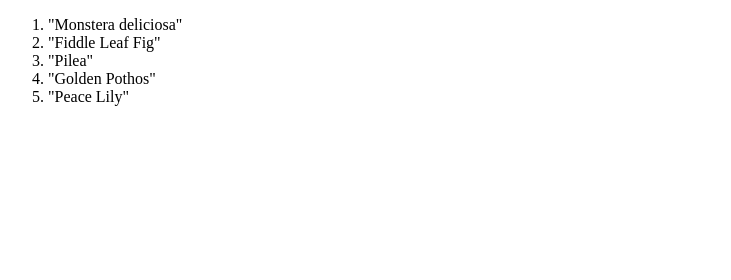
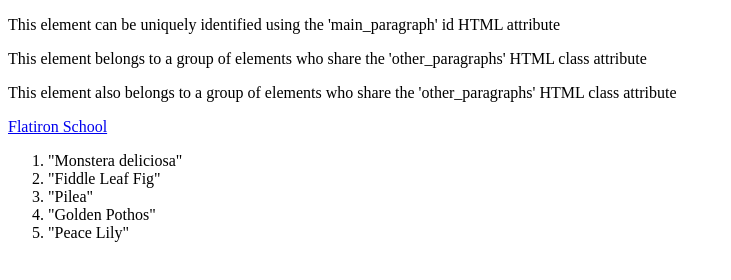
Before and after one commit to 4512yasir/firstweb, a plain HTML site: page index.html in a window 1280 px wide. Shown: the whole page, without its empty margins (0-731 px from the left). Drawn offline with Linux system fonts and the light colour scheme.

Commit message:
added HTML Tag Attributes

```diff
--- a/index.html
+++ b/index.html
@@ -4,9 +4,16 @@
     <meta charset="UTF-8">
     <meta name="viewport" content="width=device-width, initial-scale=1.0">
     <title>Document</title>
+    <link rel="stylesheet" href="css/style.css">
 </head>
 <body>
-    <ol>
+
+    <p id='main_paragraph'>This element can be uniquely identified  using the 'main_paragraph' id HTML attribute</p>
+
+<p class='other_paragraphs'>This element belongs to a group of elements who share the 'other_paragraphs' HTML class attribute</p>
+<p class='other_paragraphs'>This element also belongs to a group of elements who share the 'other_paragraphs' HTML class attribute</p>
+<a href="https://flatironschool.com/">Flatiron School</a>
+<ol>
         <li>"Monstera deliciosa"</li>
         <li>"Fiddle Leaf Fig"</li>
         <li>"Pilea"</li>
```
